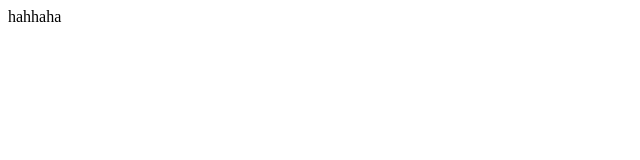
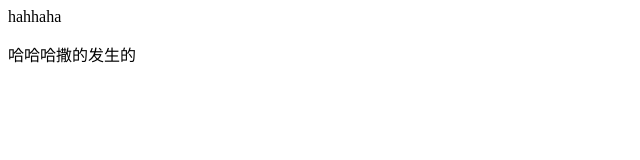
Before and after one commit to gengsini12345678/python, a plain HTML site: page index.html in a window 1280 px wide. Shown: the whole page, without its empty margins (0-640 px from the left). Drawn offline with Linux system fonts and the light colour scheme.

Commit message:
'修改东北热项目'

```diff
--- a/index.html
+++ b/index.html
@@ -4,5 +4,6 @@
 </head>
 <body>
     <p>hahhaha</p>
+    <p>哈哈哈撒的发生的</p>
 </body>
 </html>
```
